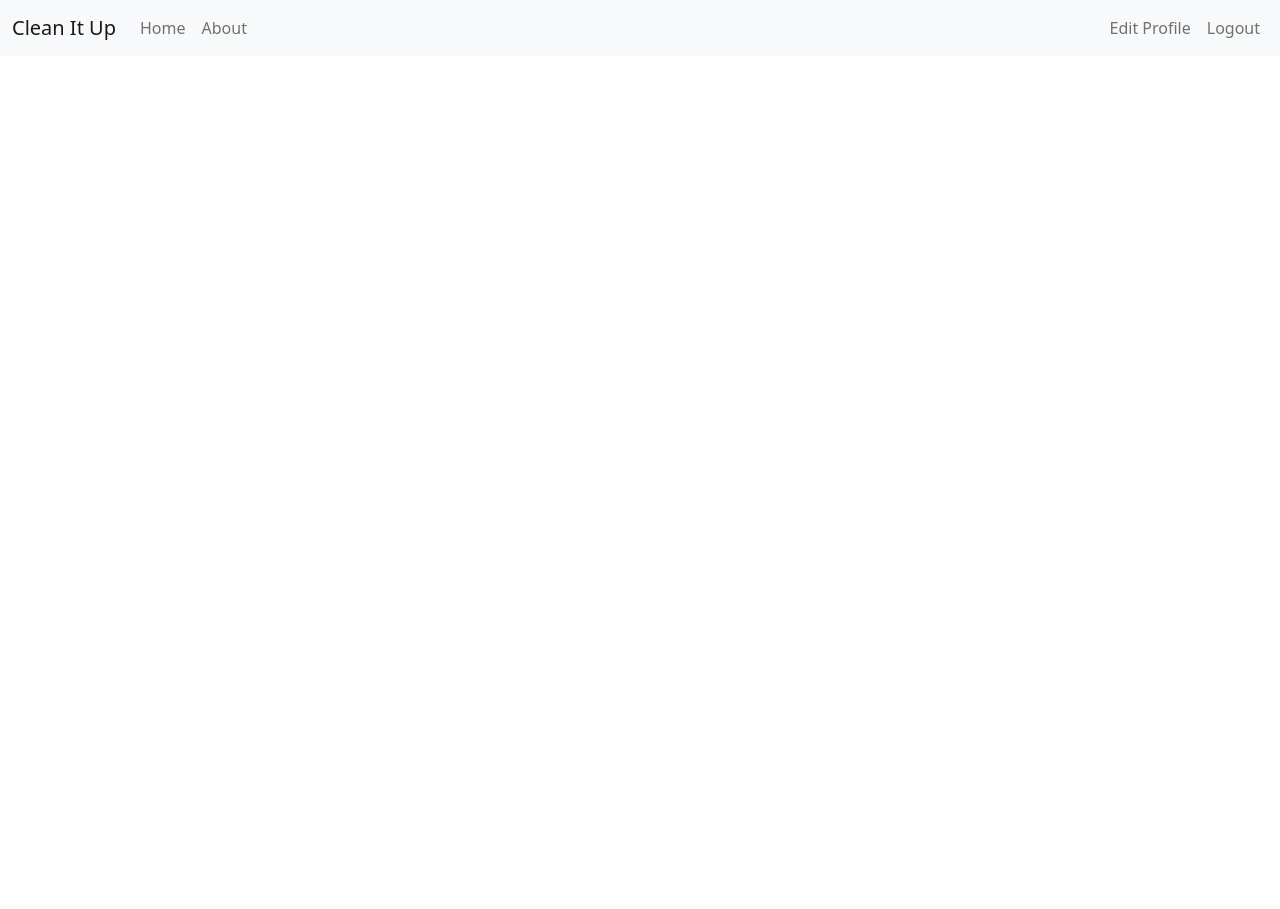
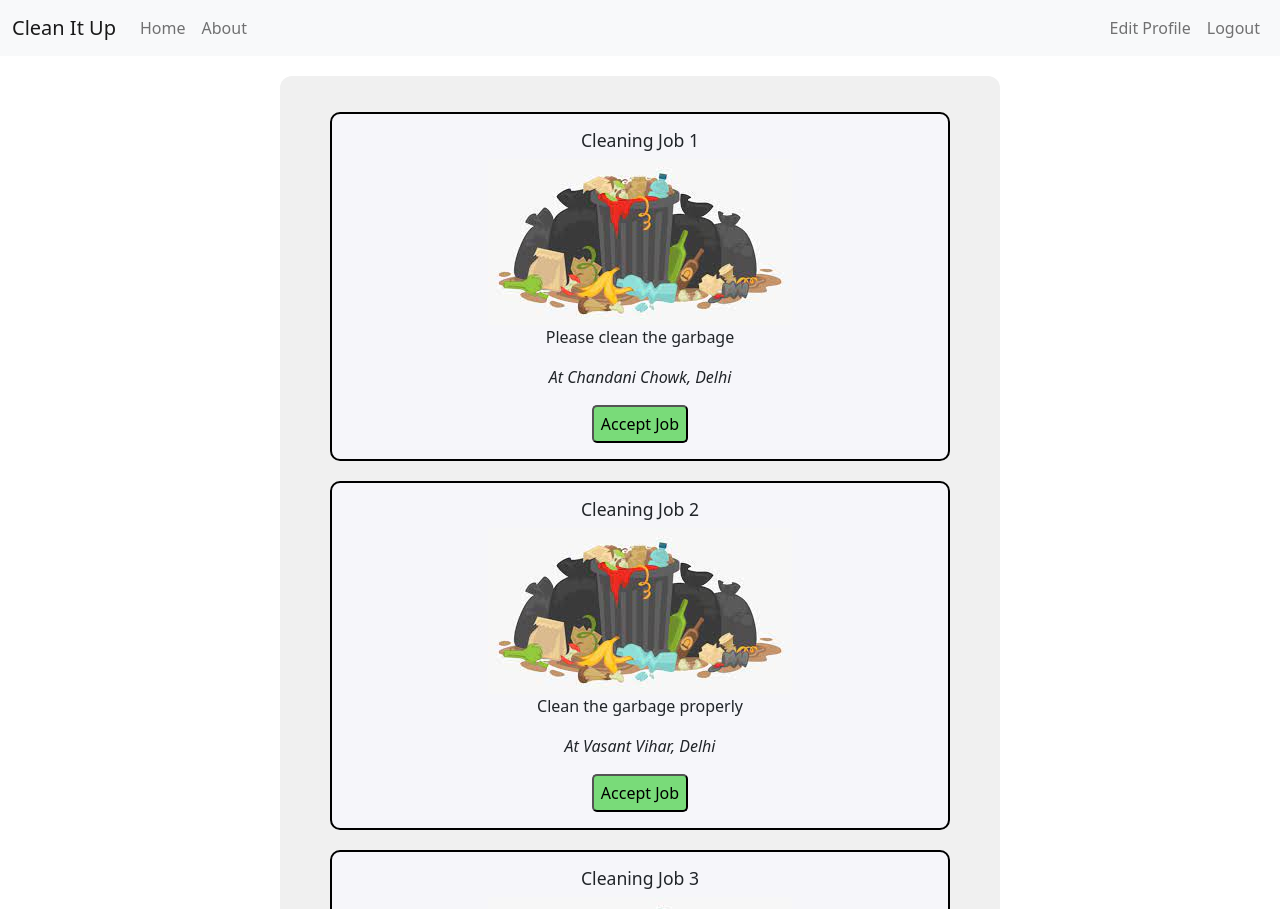
Before and after one commit to sushantbasak/Clean-It-Up, a React (Create React App) app in the folder frontend/: page /WorkerDashboard in a window 1280 px wide. Shown: the top 909 px of the page. Before the commit the page ends 800 px from the top, so only its background shows below. Built offline with nearby package versions, Linux system fonts and the light colour scheme.

Commit message:
feat: add job list to dashboard

```diff
--- a/frontend/src/components/Jobs/JobList.css
+++ b/frontend/src/components/Jobs/JobList.css
@@ -1,7 +1,7 @@
 .job-list {
   width: 45rem;
   max-width: 90%;
-  margin: 0 auto;
+  margin: 20px auto;
   padding: 1rem;
   background-color: rgb(240, 240, 240);
   border-radius: 12px;
--- a/frontend/src/views/WorkerDashboard/WorkerDashboard.js
+++ b/frontend/src/views/WorkerDashboard/WorkerDashboard.js
@@ -1,11 +1,33 @@
 import React from 'react';
 import './WorkerDashboard.css';
 import Navbar from '../../components/Navbar/Navbar';
+import JobList from '../../components/Jobs/JobList';
 
 const WorkerDashboard = () => {
+     const jobs = [
+    {
+      id: 1,
+      title: 'Cleaning Job 1',
+      description: 'Please clean the garbage',
+      address: 'At Chandani Chowk, Delhi',
+    },
+    {
+      id: 2,
+      title: 'Cleaning Job 2',
+      description: 'Clean the garbage properly',
+      address: 'At Vasant Vihar, Delhi',
+    },
+    {
+      id: 3,
+      title: 'Cleaning Job 3',
+      description: 'Clear blocked sewere',
+      address: 'At Pitampura Delhi',
+    },
+  ];
     return (
         <>
         <Navbar />
+        <JobList role="2" list={jobs} />
         </>
     )
 }
```
